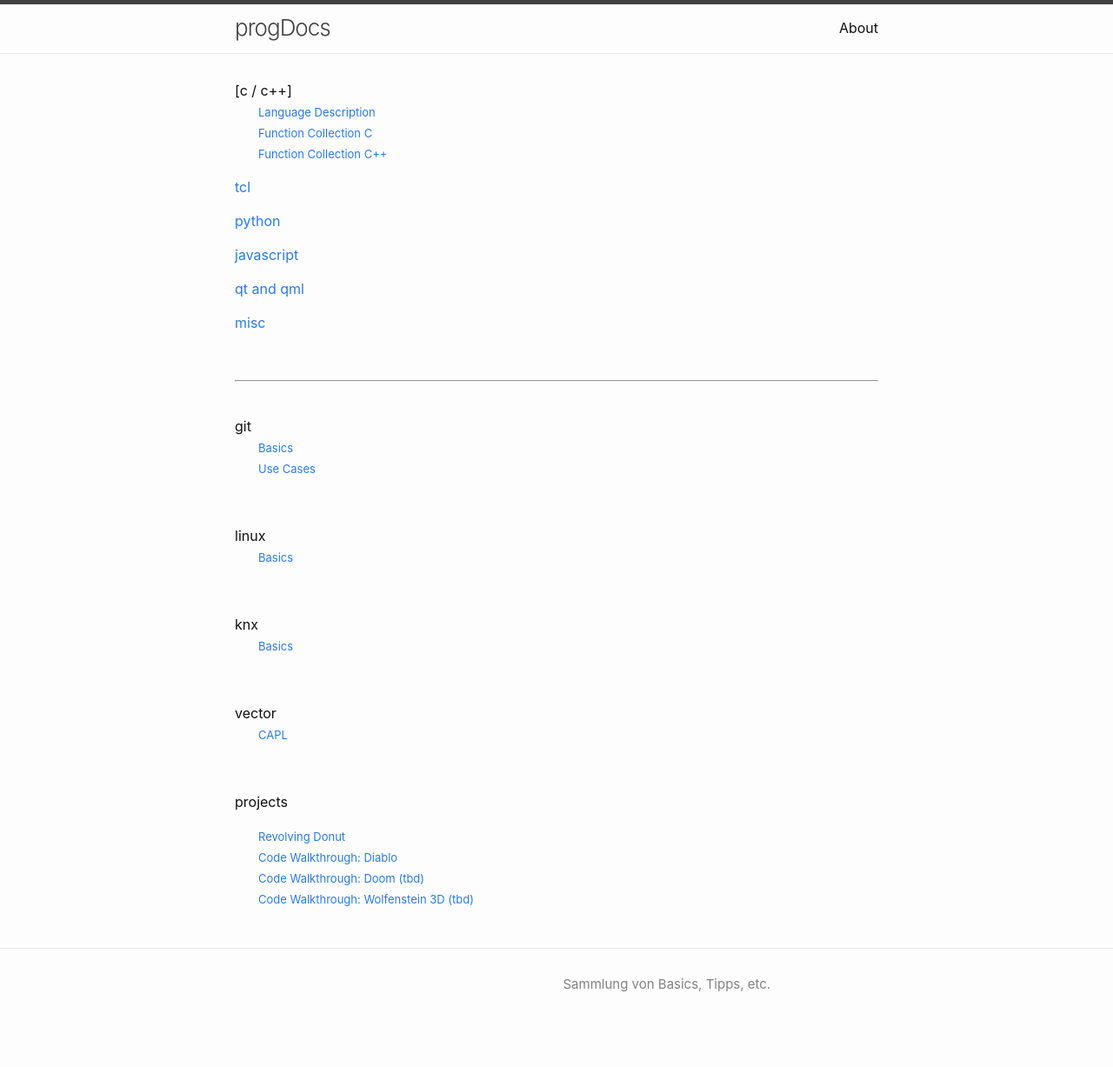
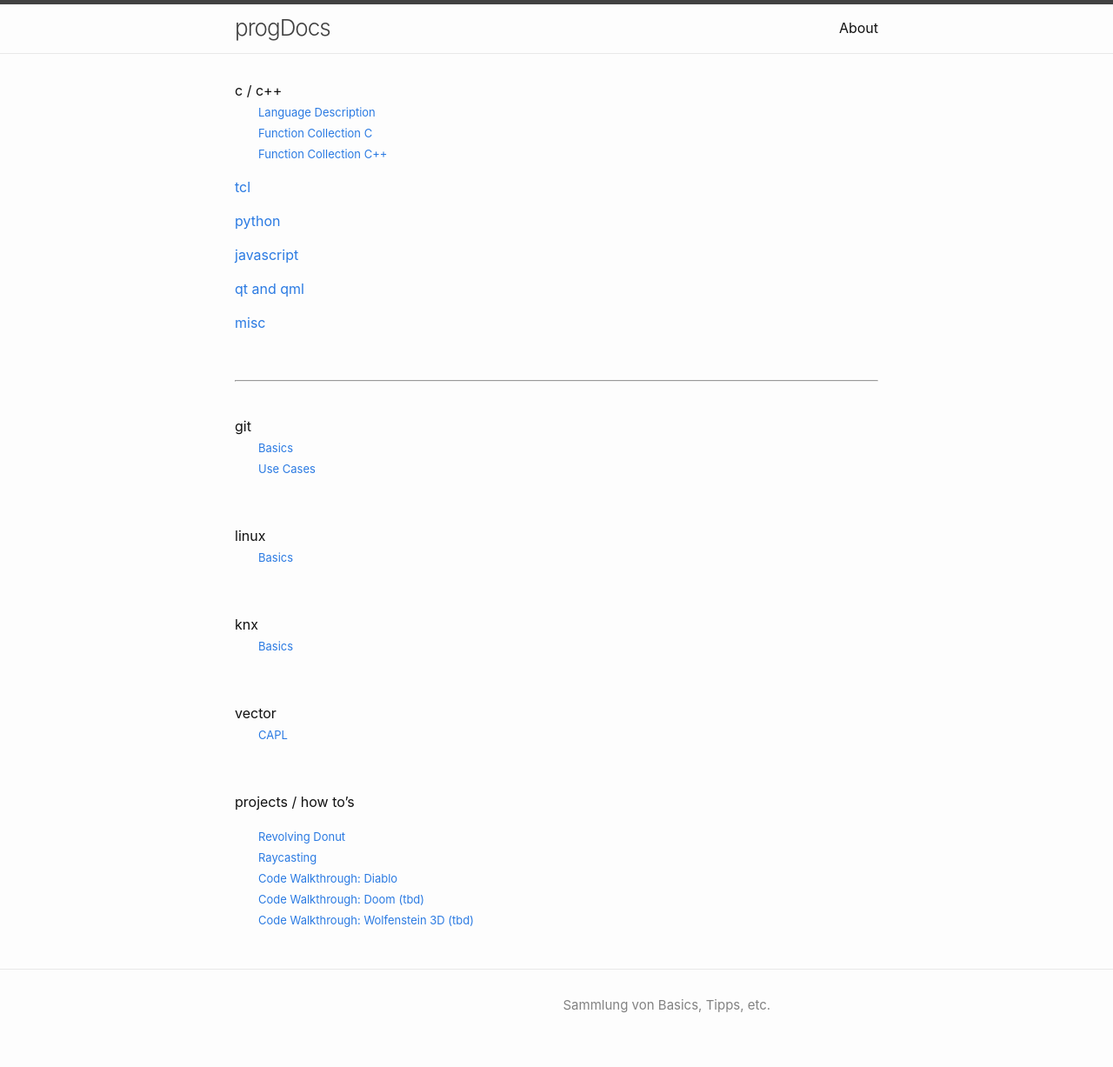
Before and after one commit to Hautaklyttn/progDocs, a Jekyll site: the page built from docs/index.md, in a window 1280 px wide. Shown: the whole page at 87% size. Built offline with Jekyll 4.4.1, drawn with Linux system fonts in a browser that asks for light colours; before the commit the page ends 1203 px from its top, so only the background shows below that.

Commit message:
Update index.md

```diff
--- a/docs/index.md
+++ b/docs/index.md
@@ -8,7 +8,7 @@
 layout: home
 ---
 
-[c / c++]
+c / c++
 &nbsp;&nbsp;&nbsp;&nbsp;&nbsp; [<font size="-1">Language Description</font>](./articles/c_cpp.html)
 &nbsp;&nbsp;&nbsp;&nbsp;&nbsp; [<font size="-1">Function Collection C</font>](./articles/c_funcCollect.html)
 &nbsp;&nbsp;&nbsp;&nbsp;&nbsp; [<font size="-1">Function Collection C++</font>](./articles/cpp_funcCollect.html)
@@ -50,9 +50,10 @@ vector
 
 &nbsp;
 
-projects
+projects / how to's
 
 &nbsp;&nbsp;&nbsp;&nbsp;&nbsp; [<font size="-1">Revolving Donut</font>](./articles/projects/donut.html)
+&nbsp;&nbsp;&nbsp;&nbsp;&nbsp; [<font size="-1">Raycasting</font>](./articles/projects/raycasting.html)
 &nbsp;&nbsp;&nbsp;&nbsp;&nbsp; [<font size="-1">Code Walkthrough: Diablo</font>](./articles/projects/code_walkthrough_diablo.html)
 &nbsp;&nbsp;&nbsp;&nbsp;&nbsp; [<font size="-1">Code Walkthrough: Doom (tbd)</font>](./articles/projects/code_walkthrough_diablo.html)
 &nbsp;&nbsp;&nbsp;&nbsp;&nbsp; [<font size="-1">Code Walkthrough: Wolfenstein 3D (tbd)</font>](./articles/projects/code_walkthrough_wolf3D.html)
```
